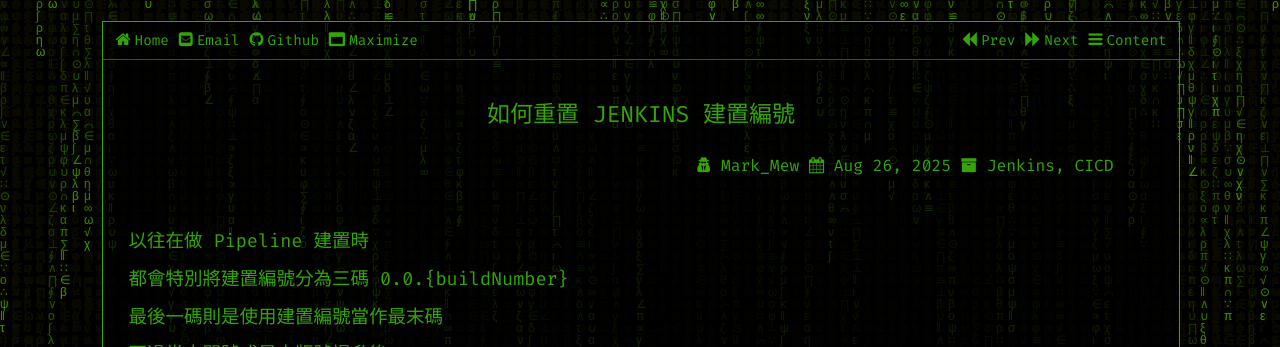
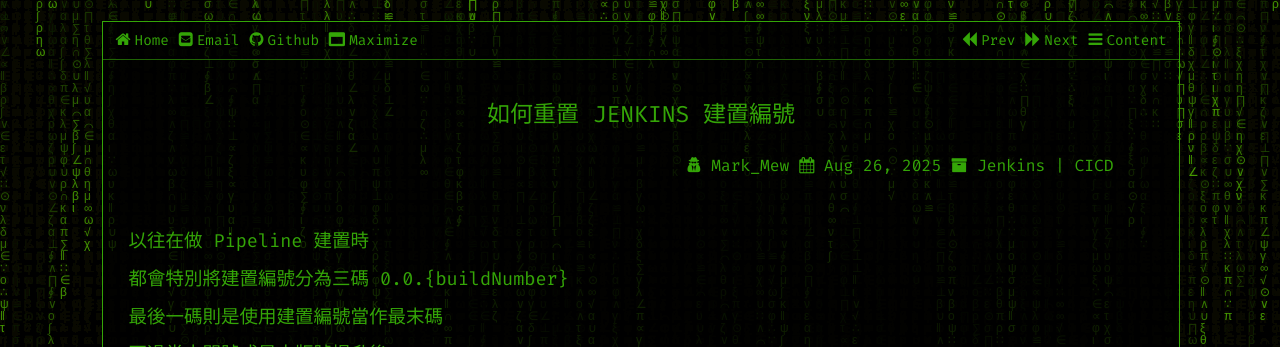
Before and after one commit to MarkMew/MarkMew.github.io, a Jekyll site: the page built from _posts/2025-08-26-how-to-reset-jenkins-build-number.md, in a window 1280 px wide. Shown: the top 347 px of the page. Built offline with Jekyll 4.4.1, drawn with Linux system fonts in a browser that asks for light colours.

```diff
--- a/_posts/2025-08-26-how-to-reset-jenkins-build-number.md
+++ b/_posts/2025-08-26-how-to-reset-jenkins-build-number.md
@@ -2,7 +2,7 @@
 layout: post
 title: 如何重置 Jenkins 建置編號
 author: Mark_Mew
-category: Jenkins, CICD
+category: Jenkins | CICD
 date: 2025-8-26
 ---
 
```
